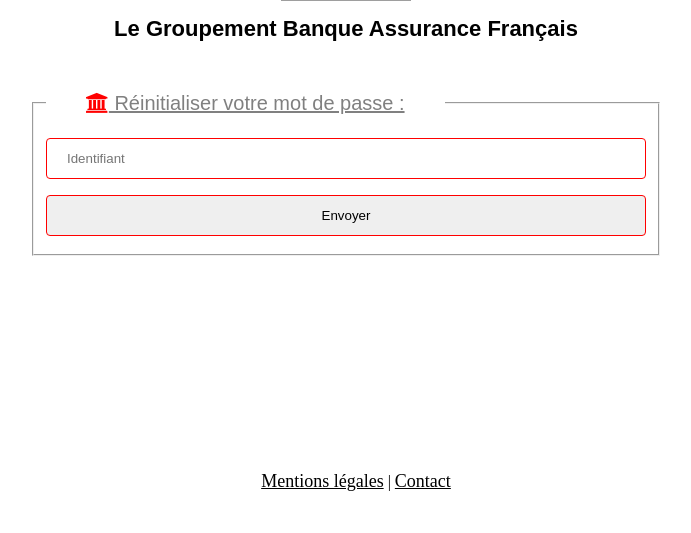
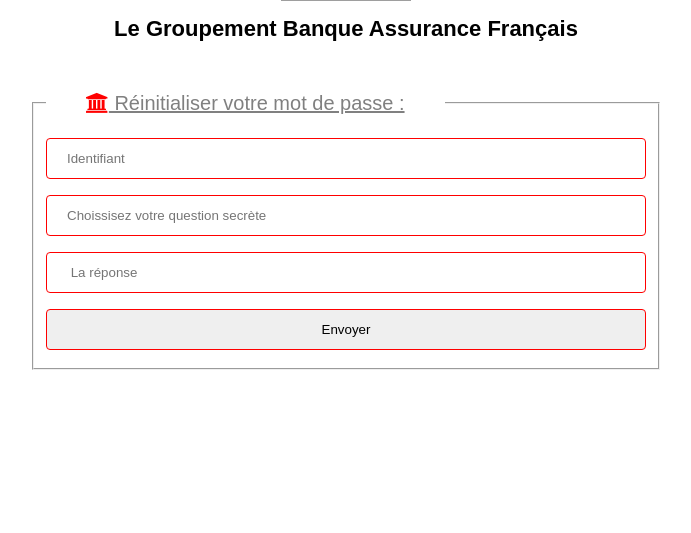
Before and after one commit to SamiaBeggar/GBAF-Openclassrooms, a PHP site: page /forgot_password.php in a window 1280 px wide. Shown: the part 137-670 px from the top of the page, without its empty margins (294-985 px from the left). Run offline with PHP 8.4, Linux system fonts and the light colour scheme; grey boxes are pictures that could not be loaded.

Commit message:
modification formulaire

```diff
--- a/forgot_password.php
+++ b/forgot_password.php
@@ -1,3 +1,8 @@
+<?php
+session_start();
+include 'dbb_connexion.php';
+?>
+
 <!DOCTYPE html>
 
 <html>
@@ -14,17 +19,26 @@
   <body>
   <?php include_once 'header.php'; ?>
         <!--formulaire récupération mot de passe-->
-        <form method="post" action="forgot_password.php">
+        <form method="post" action="forgot_password_traitement.php">
           <fieldset>
           <legend>
           <i class="fa fa-university" aria-hidden="true" style="color : red;"></i>
           Réinitialiser votre mot de passe :
           </legend>
             <input type="text" name="username" placeholder="Identifiant" required />
+            <input list="question" name="question"placeholder="Choissisez votre question secrète" required >
+            <datalist id="question" >
+               <option value="Quel est le nom de votre ville natale ?">
+               <option value="Quel est le nom de votre meilleur/e ami/e?">
+               <option value="Quel est le nom de famille de votre professeur d’enfance préféré ?">
+               <option value="Dans quelle ville se sont rencontrés vos parents? ">
+             </datalist>
+            <input type="text" name="reponse" placeholder=" La réponse " required  />
             <input type="submit" value="Envoyer" />
           </fieldset>
         </form>
   </body>
+
        <?php include_once 'footer.php'; ?>
 
 </html>
```
